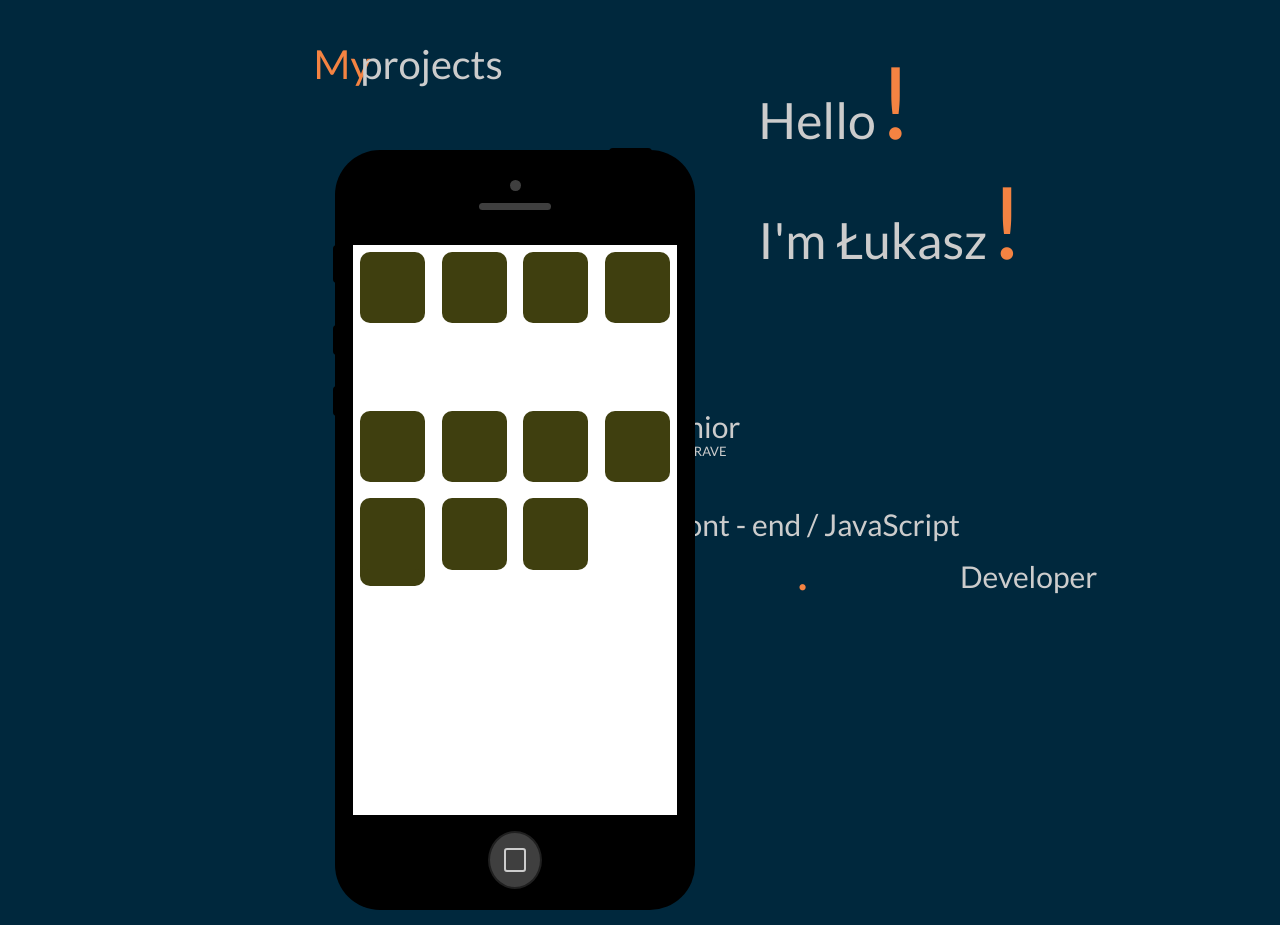
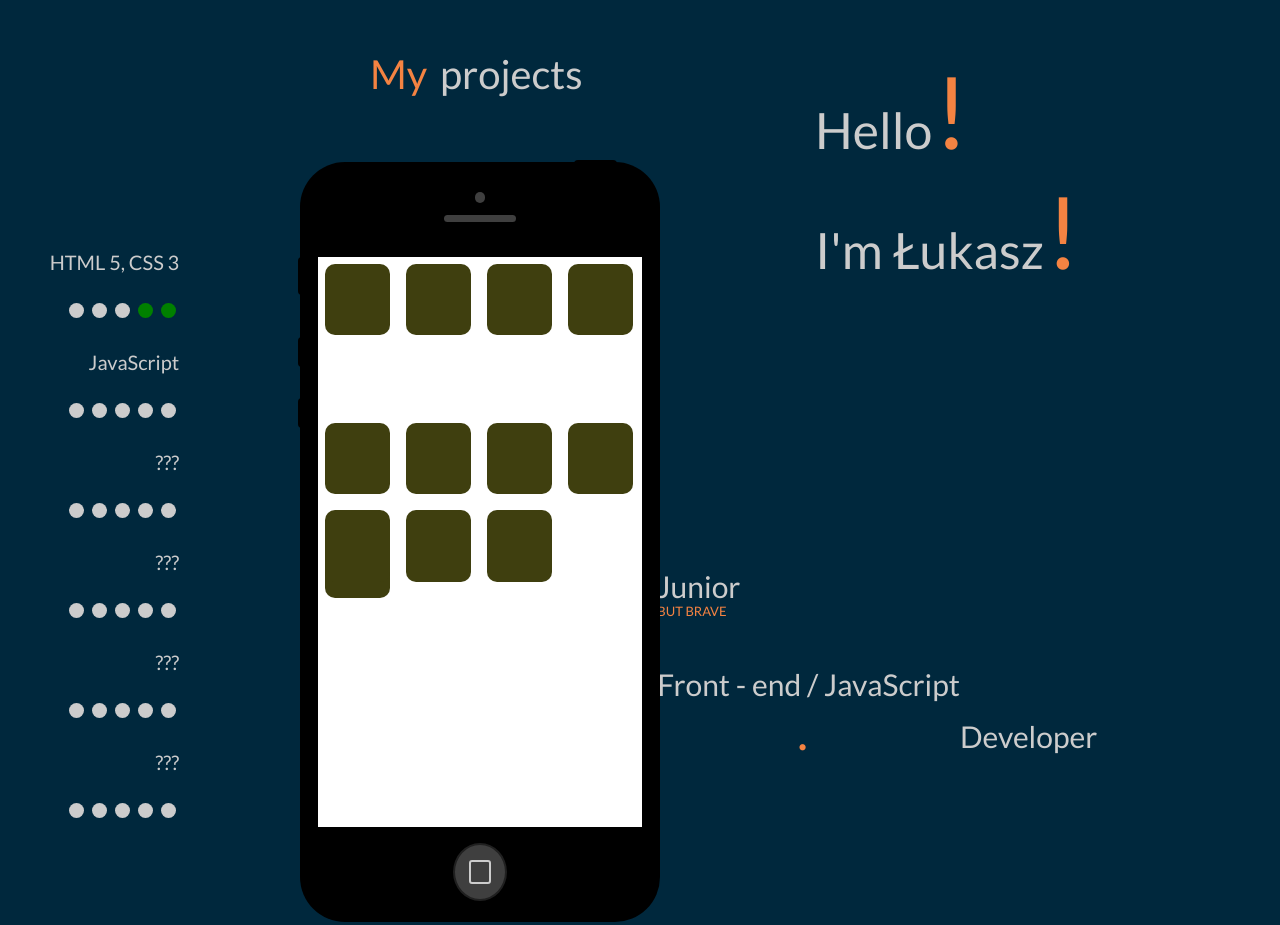
Before and after one commit to lgrzywinski/Portfolio_1.0, a plain HTML site: page index.html in a window 1280 px wide. Shown: the top 925 px of the page. Drawn offline with Linux system fonts and the light colour scheme.

Commit message:
portfolio

```diff
--- a/css/style.css
+++ b/css/style.css
@@ -1,29 +1,73 @@
 @import url('https://fonts.googleapis.com/css?family=Lato');
+
+#wholeBlock {
+    font-size:24px;
+    min-width:480px;
+    max-width:1600px;
+}
+@media all and (min-width:480px) and (max-width:768px) {
+    #column_1, #column_2, #column_3, #column_4 {
+        float:none;
+        width:auto;
+        margin:15px;
+    }
+
+    /* kod zmian*/
+}
+
+@media all and (max-width:769px) {
+    #wholeBlock {
+        font-size: 5rem;
+    }
+
+    #column_1, #column_2, #column_3, #column_4 {
+        float:none;
+        width:auto;
+        margin:15px;
+    }
+
+    /* kod zmian*/
+    .hello{
+        position: absolute;
+        top: 0.5rem;
+        right: 2rem;
+
+    }
+}
+
 
 * {
     margin: 0;
     padding: 0;
     box-sizing: border-box;
+    font-family: "Lato", Lato, sans-serif;
+    font-weight: lighter;
+    color: #ccc;
 }
 @font-face {
     font-family: 'Lato';
 
 }
 
+/*--------------------------*/
+
 html {
     font-size: 10px;
 }
 
 body {
+    min-width:480px;
+    max-width:1600px;
 
 }
 header{
     background-color: #00283D;
-    height: 100rem;
+    height: 100rem;                               /*<--------------*/
 }
 
 .aboutMe{
     height: 100rem;
+;
 }
 
 .contact{
@@ -37,39 +81,60 @@ footer{
     height: 15rem;
 }
 
+/*--------------------------*/
 
-h1{
-    font-family: "Lato", Lato, sans-serif;
-    font-weight: lighter;
-    color: #ccc;
-    display: inline;
+#column_1{
+    display: inline-block;
+}
+
+#column_2{
+    display: inline-block;
 
 }
 
+#column_3, .my, .project{
+    display: inline-block;
+    font-size: 4rem;
+
+}
+
+#column_4{
+    position: relative;
+    top: 15rem;
+}
+
+/*--------------------------*/
+
+h1{
+    color: #ccc;
+    display: inline;
+}
+
+p{
+    font-size: 2rem;
+}
+
+/*--------------------------*/
+
 .my{
     position: absolute;
-    left: 24.5%;
-    top: 5%;
-    font-size: 4rem;
-    display: inline-block;
+    left: 37rem;
+    top: 5rem;
     color: #f48342;
 
 }
 .project{
     position: absolute;
-    display: inline-block;
-    left: 28.15%;
-    top: 5%;
-    font-size: 4rem;
+    left: 44rem;
+    top: 5rem;
+}
 
-
-
-}
+/*--------------------------*/
 
 .hello{
     position: absolute;
-    top: 5%;
-    right: 20%;
+    top: 5rem;
+    right: 20rem;
 
 }
 
@@ -98,10 +163,12 @@ h1{
     font-size: 10rem;
 }
 
+/*--------------------------*/
+
 .note{
     position: absolute;
     display: inline-block;
-    bottom: 40%;
+    bottom: 20%;
     right: 25%;
     font-size: 1.5rem;
 }
@@ -115,6 +182,7 @@ h1{
     position: inherit;
     top: 3.5rem;
     left: 0rem;
+    color: #f48342;
     font-size: 1.3rem;
 
 }
@@ -138,22 +206,128 @@ h1{
     color: #f48342;
 }
 
+/*--------------------------*/
+
+.code {
+
+}
+.dotHtml{
+    position: absolute;
+    display: inline-block;
+    top: 30rem;
+    right: 86%;
+}
+
+.dotJS{
+    position: absolute;
+    display: inline-block;
+    top: 40rem;
+    right: 86%;
+}
+.dot3{
+    position: absolute;
+    display: inline-block;
+    top: 50rem;
+    right: 86%;
+}
+.dot4{
+    position: absolute;
+    display: inline-block;
+    top: 60rem;
+    right: 86%;
+}
+.dot5{
+    position: absolute;
+    display: inline-block;
+    top: 70rem;
+    right: 86%;
+}
+.dot6{
+    position: absolute;
+    display: inline-block;
+    top: 80rem;
+    right: 86%;
+}
+
+.dotOK{
+    display: inline-block;
+    height: 1.5rem;
+    width: 1.5rem;
+    border-radius: 50%;
+    background-color: green;
+    margin: 3px;
+    color: green;
+}
+
+.dotNot{
+    display: inline-block;
+    height: 1.5rem;
+    width: 1.5rem;
+    border-radius: 50%;
+    background-color: #cccccc;
+    margin: 3px;
+}
+
+.paragraf_1{
+    position: absolute;
+    display: inline-block;
+    top: 25rem;
+    right: 86%;
+}
+
+
+.paragraf_2{
+    position: absolute;
+    display: inline-block;
+    top: 35rem;
+    right: 86%;
+}
+
+.paragraf_3{
+    position: absolute;
+    display: inline-block;
+    top: 45rem;
+    right: 86%;
+}
+
+.paragraf_4{
+    position: absolute;
+    display: inline-block;
+    top: 55rem;
+    right: 86%;
+}
+
+.paragraf_5{
+    position: absolute;
+    display: inline-block;
+    top: 65rem;
+    right: 86%;
+}
+.paragraf_6{
+    position: absolute;
+    display: inline-block;
+    top: 75rem;
+    right: 86%;
+}
+
+/*--------------------------*/
+
 .wrapper {
     position: relative;
-    top: 15%;
-    left: 9%;
+    top: 0%;
     max-width: 80rem;
     margin: 0;
 }
 
 .iphone {
-    position: relative;
+    position: absolute;
     background: black;
-    width: 45%;
+    width: 36rem;
     height: 0;
     padding-top: 95%;
     margin: 0 auto;
     border-radius: 4.5rem;
+    left: 30rem;
 }
 
 .power {
--- a/index.html
+++ b/index.html
@@ -8,8 +8,6 @@
 </head>
 <body>
 <header>
-        <h1 class="my">My</h1>
-        <h1 class="project"> projects</h1>
     <div class="hello">
         <h1 class="hi">Hello</h1>
         <h1 class="exclamationMark1">!</h1><br>
@@ -23,6 +21,43 @@
         <h1 class="developer">Developer</h1>
         <h1 class="dot">.</h1>
     </div>
+
+    <div id="column_2" class="code">
+        <p class="paragraf_1">HTML 5, CSS 3</p>
+        <div class="dotHtml">
+           <div class="dotNot"></div> <div class="dotNot"></div> <div class="dotNot"></div> <div class="dotOK"></div> <div class="dotOK"></div>
+        </div>
+
+        <p class="paragraf_2">JavaScript</p>
+        <div class="dotJS">
+            <div class="dotNot"></div> <div class="dotNot"></div> <div class="dotNot"></div> <div class="dotNot"></div> <div class="dotNot"></div>
+        </div>
+
+        <p class="paragraf_3">???</p>
+        <div class="dot3">
+            <div class="dotNot"></div> <div class="dotNot"></div> <div class="dotNot"></div> <div class="dotNot"></div> <div class="dotNot"></div>
+        </div>
+
+        <p class="paragraf_4">???</p>
+        <div class="dot4">
+            <div class="dotNot"></div> <div class="dotNot"></div> <div class="dotNot"></div> <div class="dotNot"></div> <div class="dotNot"></div>
+        </div>
+
+        <p class="paragraf_5">???</p>
+        <div class="dot5">
+            <div class="dotNot"></div> <div class="dotNot"></div> <div class="dotNot"></div> <div class="dotNot"></div> <div class="dotNot"></div>
+        </div>
+
+        <p class="paragraf_6">???</p>
+        <div class="dot6">
+            <div class="dotNot"></div> <div class="dotNot"></div> <div class="dotNot"></div> <div class="dotNot"></div> <div class="dotNot"></div>
+        </div>    </div>
+
+    <div id="column_3">
+        <h3 class="my">My</h3>
+        <h3 class="project"> projects</h3>
+    </div>
+    <div id="column_4">
         <div class="wrapper">
             <div class="iphone">
                 <div class="power"></div>
@@ -49,7 +84,9 @@
                 <a href="#"> <div class="square"></div> </a>
             </div>
         </div>
+    </div>
 </header>
+
 <article class="aboutMe">
     <div></div>
 </article>
```
Also changed, not shown: test.html (added, +79 -0 lines). Lines whose indentation alone changed are shown as unchanged.
